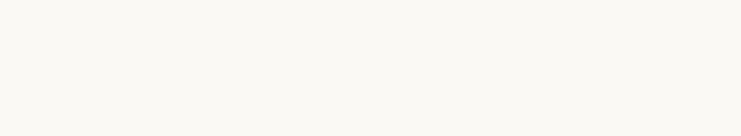
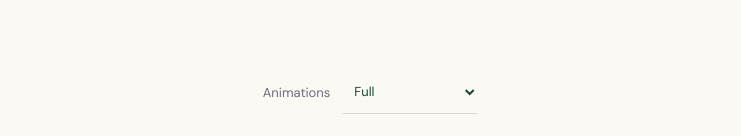
Before and after one commit to Suyuhan1101/innovative-portfolio, a Next.js app: page /projects/hospital-information-system in a window 1280 px wide. Shown: the part 662-798 px from the top of the page, without its empty margins (270-1011 px from the left). Built offline with nearby package versions, Linux system fonts and the light colour scheme.

Commit message:
fix: keep production animation timing consistent with preview

```diff
--- a/app/portfolio.css
+++ b/app/portfolio.css
@@ -60,6 +60,11 @@
 .intro-hint { display: flex; align-items: center; justify-content: center; gap: 12px; margin-top: clamp(1.25rem, 4svh, 2rem); color: var(--green); font-size: var(--text-small); }
 .intro-button:hover .intro-hint { color: var(--accent); }
 .intro-screen:focus-visible .intro-hint { color: var(--accent); text-decoration: underline; }
+.motion-settings { display: flex; align-items: center; gap: 12px; width: fit-content; color: var(--muted); font-size: .8125rem; }
+.motion-settings select { min-height: 44px; max-width: 10rem; padding: 6px 22px 6px 8px; border: 0; border-bottom: 1px solid var(--rule); border-radius: 0; background: var(--paper); color: var(--green); font: inherit; cursor: pointer; }
+.motion-settings select:disabled { cursor: default; }
+.intro-motion-settings { position: fixed; bottom: max(24px, env(safe-area-inset-bottom)); left: 50%; transform: translateX(-50%); z-index: 101; }
+.menu-motion-settings { grid-column: 1 / -1; justify-self: center; }
 .menu-layer { position: fixed; inset: 0; z-index: 60; display: grid; place-items: center; padding: 80px 24px 48px; overflow-y: auto; }
 .menu-cover { position: fixed; inset: 0; background: rgb(250 249 244 / .94); transform: scaleY(0); transform-origin: 50% 0; will-change: transform, opacity; }
 .menu-close { position: fixed; right: clamp(20px, 4.1vw, 74px); top: 20px; z-index: 2; opacity: 0; }
@@ -78,8 +83,7 @@
 .home-morph-surface { position: absolute; inset: 0; border: 1px solid var(--green); background: var(--green); transform-origin: 0 0; will-change: transform, background-color; }
 .home-morph-face { position: absolute; inset: 1px; container-type: inline-size; display: flex; flex-direction: column; justify-content: center; align-items: center; transform-origin: 0 0; will-change: transform, opacity; }
 .home-morph-title { position: absolute; left: 0; top: 0; color: var(--ink); opacity: 0; clip-path: inset(0 100% 0 0); }
-@media (prefers-reduced-motion: reduce) { .tile-fill-face { transition-duration: .1s; } }
-.portfolio[data-motion="full"] .tile-fill-face { transition-duration: .36s; }
+.portfolio[data-motion="reduced"] .tile-fill-face { transition-duration: .1s; }
 .section-page { padding-top: 34px; }
 .section-heading { display: flex; align-items: center; gap: clamp(.75rem, 2vw, 1.875rem); margin-bottom: 40px; }
 .section-tile { width: clamp(3.5rem, 17vw, 5.5rem); height: clamp(3.5rem, 17vw, 5.5rem); flex: 0 0 auto; }
--- a/components/AcademicPage.module.css
+++ b/components/AcademicPage.module.css
@@ -83,7 +83,5 @@
   .hexFace { gap: clamp(4px, 2.1cqw, 9px); }
   .courseDetail { min-height: 300px; padding: 20px 0 0 20px; align-items: flex-start; }
 }
-@media (prefers-reduced-motion: reduce) {
-  .detailContent { animation: none; }
-  .hexCourse, .hexCourse::before { transition: none; }
-}
+:global(.portfolio[data-motion="reduced"]) .detailContent { animation: none; }
+:global(.portfolio[data-motion="reduced"]) .hexCourse, :global(.portfolio[data-motion="reduced"]) .hexCourse::before { transition: none; }
--- a/components/HisGuidelinesGallery.module.css
+++ b/components/HisGuidelinesGallery.module.css
@@ -57,5 +57,4 @@
   .viewerActions > :global(.icon-button) { position: absolute; top: 3px; right: 3px; }
   .viewerFooter { padding-inline: 5px; gap: 4px; }
 }
-@media (prefers-reduced-motion: reduce) { .image { animation: none; } }
 :global(.portfolio[data-motion="reduced"]) .image { animation: none; }
--- a/components/MusicPage.module.css
+++ b/components/MusicPage.module.css
@@ -82,4 +82,4 @@
   .listening :global(.music-player) { max-width: 480px; }
   .concert { padding-top: 25px; }
 }
-@media (prefers-reduced-motion: reduce) { .playButton { transition: none; } }
+:global(.portfolio[data-motion="reduced"]) .playButton { transition: none; }
--- a/components/PortfolioShell.tsx
+++ b/components/PortfolioShell.tsx
@@ -26,10 +26,11 @@ type HomeTitleLayout = { width: number; height: number; fontSize: string; lineHe
 type Flight = { page: PageId; rect: Rect; appearance: "home" | "section" | "menu"; returnToGrid: boolean; homeTitle?: HomeTitleLayout };
 type HomeRevealHooks = { onGridVisible?: () => Promise<void>; onHeroVisible?: () => Promise<void> };
 type MenuState = "closed" | "opening" | "open" | "closing" | "navigating";
-type MotionPreview = "full" | "system" | "reduced";
+type MotionPreference = "full" | "system" | "reduced";
 type Frames = Record<string, number | string | number[] | string[]>;
 const motionPreviewKey = "portfolio:motion-preview";
-const isMotionPreview = (value: string | null): value is MotionPreview => value === "full" || value === "system" || value === "reduced";
+const motionPreferenceKey = "portfolio:motion-preference";
+const isMotionPreference = (value: string | null): value is MotionPreference => value === "full" || value === "system" || value === "reduced";
 const nextFrame = () => new Promise<void>((resolve) => requestAnimationFrame(() => requestAnimationFrame(() => resolve())));
 
 export default function PortfolioShell({ children }: { children: React.ReactNode }) {
@@ -39,8 +40,8 @@ export default function PortfolioShell({ children }: { children: React.ReactNode
   const [musicPanelOpen, setMusicPanelOpen] = useState(false);
   const musicPanelRef = useRef<MusicPanelHandle>(null);
   const prefersReducedMotion = useReducedMotion();
-  const [motionPreview, setMotionPreview] = useState<MotionPreview>(process.env.NODE_ENV === "development" ? "full" : "system");
-  const reduced = motionPreview === "reduced" || (motionPreview === "system" && Boolean(prefersReducedMotion));
+  const [motionPreference, setMotionPreference] = useState<MotionPreference>("full");
+  const reduced = motionPreference === "reduced" || (motionPreference === "system" && Boolean(prefersReducedMotion));
   const [page, setPage] = useState<PageId>(() => pageFromPath(pathname));
   const [viewPath, setViewPath] = useState(pathname);
   const [entered, setEntered] = useState(false);
@@ -85,18 +86,32 @@ export default function PortfolioShell({ children }: { children: React.ReactNode
   const startedAtRef = useRef(0);
   const elapsedRef = useRef(0);
 
-  // Development previews show the designed timing by default. Remember an
-  // explicit QA choice for this tab because internal routes omit the query.
-  // Production never reads this override and follows the system preference.
+  // Preview and production share the designed rhythm. A visitor's explicit
+  // preference survives refreshes; development-only QA overrides stay in this tab.
   useEffect(() => {
-    if (process.env.NODE_ENV !== "development") return;
-    const requested = new URLSearchParams(window.location.search).get("qa-motion");
     let saved: string | null = null;
-    try { saved = window.sessionStorage.getItem(motionPreviewKey); } catch { /* Preview also works with storage disabled. */ }
-    const preference = isMotionPreview(requested) ? requested : isMotionPreview(saved) ? saved : "full";
-    setMotionPreview(preference);
-    try { window.sessionStorage.setItem(motionPreviewKey, preference); } catch { /* Keep the default usable without storage. */ }
+    try { saved = window.localStorage.getItem(motionPreferenceKey); } catch { /* Keep the default usable without storage. */ }
+    let preference: MotionPreference = isMotionPreference(saved) ? saved : "full";
+    if (process.env.NODE_ENV === "development") {
+      const requested = new URLSearchParams(window.location.search).get("qa-motion");
+      let preview: string | null = null;
+      try { preview = window.sessionStorage.getItem(motionPreviewKey); } catch { /* QA also works without storage. */ }
+      if (isMotionPreference(requested)) preference = requested;
+      else if (isMotionPreference(preview)) preference = preview;
+      if (isMotionPreference(requested) || isMotionPreference(preview)) {
+        try { window.sessionStorage.setItem(motionPreviewKey, preference); } catch { /* Keep this choice in memory. */ }
+      }
+    }
+    setMotionPreference(preference);
   }, []);
+
+  const changeMotionPreference = (preference: MotionPreference) => {
+    setMotionPreference(preference);
+    try { window.localStorage.setItem(motionPreferenceKey, preference); } catch { /* The current visit still uses the choice. */ }
+    if (process.env.NODE_ENV === "development") {
+      try { window.sessionStorage.removeItem(motionPreviewKey); } catch { /* Storage is optional. */ }
+    }
+  };
 
   const mark = (next: string) => { traceRef.current.push(next); elapsedRef.current = Math.round(performance.now() - startedAtRef.current); setPhase(next); };
   const startOperation = () => {
@@ -316,14 +331,14 @@ export default function PortfolioShell({ children }: { children: React.ReactNode
       if (musicPanelRef.current?.isOpen()) return;
       if (event.key === "Escape") { event.preventDefault(); void closeMenu(); }
       if (event.key !== "Tab") return;
-      const focusable = Array.from(menuRef.current?.querySelectorAll<HTMLElement>("a[href], button:not(:disabled)") ?? []);
+      const focusable = Array.from(menuRef.current?.querySelectorAll<HTMLElement>("a[href], button:not(:disabled), select:not(:disabled)") ?? []);
       const first = focusable[0]; const last = focusable[focusable.length - 1];
       if (event.shiftKey && document.activeElement === first) { event.preventDefault(); last?.focus(); }
       else if (!event.shiftKey && document.activeElement === last) { event.preventDefault(); first?.focus(); }
     };
     document.addEventListener("keydown", keyboard);
     return () => document.removeEventListener("keydown", keyboard);
-  }, [menu]);
+  }, [menu, reduced]);
 
   async function navigate(destination: PageId, element: HTMLElement, origin: "home" | "header" | "menu" = "home") {
     if (busyRef.current || !enteredRef.current) return;
@@ -587,7 +602,9 @@ export default function PortfolioShell({ children }: { children: React.ReactNode
     else mainRef.current?.querySelector<HTMLElement>("h1")?.focus({ preventScroll: true });
   };
 
-  return <div className="portfolio" data-entered={entered} data-music-active={musicActive} data-phase={phase} data-motion={entered ? (reduced ? "reduced" : "full") : "pending"} data-transition-ms={elapsedRef.current} data-transition-sequence={traceRef.current.join(",")}>
+  const motionSettings = (className: string) => <label className={`motion-settings ${className}`}><span>Animations</span><select aria-label="Animation preference" value={motionPreference} disabled={busy} onChange={(event) => { if (isMotionPreference(event.target.value)) changeMotionPreference(event.target.value); }}><option value="full">Full</option><option value="reduced">Reduced</option><option value="system">Follow system</option></select></label>;
+
+  return <div className="portfolio" data-entered={entered} data-music-active={musicActive} data-phase={phase} data-motion={entered ? (reduced ? "reduced" : "full") : "pending"} data-motion-preference={motionPreference} data-transition-ms={elapsedRef.current} data-transition-sequence={traceRef.current.join(",")}>
     <header className={`site-header ${menuNavigation ? "over-menu" : ""}`} ref={headerRef} inert={!entered || (menuMounted && !menuNavigation)}>
       <div className="brand-group"><button className="brand-button" aria-label="Return to Home" disabled={busy} onClick={(event) => void navigate("home", event.currentTarget, "header")}><span className="brand-text" ref={brandRef} data-header-item>Welcome to My World</span></button><CodeIcon className="brand-code" weight="light" aria-hidden="true" data-header-item /></div>
       <div className="header-actions"><button className="contact-button" data-header-item disabled={busy} onClick={() => setDialog({ type: "contact" })}>Contact</button><button className="menu-trigger icon-button" data-header-item aria-label="Open menu" aria-haspopup="dialog" aria-expanded={menuMounted} aria-controls="site-menu" onClick={() => void openMenu()} disabled={busy} ref={menuButtonRef}><SquaresFourIcon size={29} weight="fill" /></button></div>
@@ -596,9 +613,10 @@ export default function PortfolioShell({ children }: { children: React.ReactNode
       <div key={viewPath}>{page === "home" ? <HomePage slide={slide} selectSlide={setSlide} paused={paused} togglePause={() => setPaused((value) => !value)} navigate={(next, element, origin) => void navigate(next, element, origin)} reduced={reduced} hiddenTile={hideTile && flight?.returnToGrid ? flight.page : null} hiddenTitle={hideTile && homeTitleFlight} /> : <SectionPage caseStudy={caseStudy} onCaseStudy={(entry) => void navigateCase(entry, entry.section)} onCaseStudyBack={() => { if (caseStudy) void navigateCase(null, caseStudy.section); }} page={page} targetRef={targetRef} hideTile={hideTile} onHome={(element) => void navigate("home", element, "header")} onPhoto={(index) => setDialog({ type: "photo", index })} onGalleryPhoto={(index, ids) => setDialog({ type: "gallery", index, ids })} onOutreachPhoto={(index) => setDialog({ type: "outreach", index })} onNavigate={(next, element) => void navigate(next, element)} onGraphic={(element) => { graphicTriggerRef.current = element; setDialog({ type: "graphic" }); }} />}</div>
     </main>
     {musicActive && entered && (page !== "about-me" || busy) && !musicInMenu && !dialog && <div className="music-floating"><MusicTransport onStop={restoreTransportFocus} onExpand={expandMusic} disabled={busy} /></div>}
-    {menuMounted && <div ref={menuRef} className={`menu-layer ${musicActive ? "has-music" : ""}`} id="site-menu" role="dialog" aria-modal="true" aria-label="Site menu"><div className="menu-cover" ref={coverRef} /><button ref={closeRef} className="menu-close icon-button" aria-label="Close menu" disabled={busy} onClick={() => void closeMenu()}><XIcon size={36} weight="light" /></button><div className="menu-grid" ref={menuGridRef}>{menuPages.map((id) => <a href={pageHref(id)} className={`tile ${id === page ? "active" : ""}`} aria-current={id === page ? "page" : undefined} key={id} data-page={id} tabIndex={menu === "open" ? 0 : -1} onClick={(event) => { if (event.metaKey || event.ctrlKey || event.shiftKey) return; event.preventDefault(); void navigate(id, event.currentTarget, "menu"); }}><TileFace page={id} interactive /></a>)}</div>{musicActive && musicInMenu && <div className="music-overlay"><MusicTransport onStop={restoreTransportFocus} onExpand={expandMusic} disabled={busy} /></div>}</div>}
+    {menuMounted && <div ref={menuRef} className={`menu-layer ${musicActive ? "has-music" : ""}`} id="site-menu" role="dialog" aria-modal="true" aria-label="Site menu"><div className="menu-cover" ref={coverRef} /><button ref={closeRef} className="menu-close icon-button" aria-label="Close menu" disabled={busy} onClick={() => void closeMenu()}><XIcon size={36} weight="light" /></button><div className="menu-grid" ref={menuGridRef}>{menuPages.map((id) => <a href={pageHref(id)} className={`tile ${id === page ? "active" : ""}`} aria-current={id === page ? "page" : undefined} key={id} data-page={id} tabIndex={menu === "open" ? 0 : -1} onClick={(event) => { if (event.metaKey || event.ctrlKey || event.shiftKey) return; event.preventDefault(); void navigate(id, event.currentTarget, "menu"); }}><TileFace page={id} interactive /></a>)}{motionSettings("menu-motion-settings")}</div>{musicActive && musicInMenu && <div className="music-overlay"><MusicTransport onStop={restoreTransportFocus} onExpand={expandMusic} disabled={busy} /></div>}</div>}
     {flight && <div ref={flightRef} className={`tile active floating-tile from-${flight.appearance} ${homeTitleFlight ? "home-morph" : ""}`} style={{ left: flight.rect.left, top: flight.rect.top, width: flight.rect.width, height: flight.rect.height }} aria-hidden="true">{homeTitleFlight ? <><div className="home-morph-surface" ref={homeSurfaceRef} /><div className="home-morph-face" ref={homeFaceRef}><TileFace page="home" /></div>{flight.homeTitle && <div className="home-morph-title" ref={homeTitleRef} style={{ width: flight.homeTitle.width, height: flight.homeTitle.height }}><HomeHeading style={{ fontSize: flight.homeTitle.fontSize, lineHeight: flight.homeTitle.lineHeight, letterSpacing: flight.homeTitle.letterSpacing }} /></div>}</> : <TileFace page={flight.page} />}</div>}
     {introVisible && <button className="intro-screen" ref={introRef} onClick={() => void enterWorld()} disabled={busy} aria-label="Enter Yuhan Su's world"><span className="intro-button"><span className="intro-title" ref={introTextRef}>Welcome to My World</span><span className="intro-hint">Click to enter <ArrowRightIcon size={22} weight="light" /></span></span></button>}
+    {introVisible && motionSettings("intro-motion-settings")}
     <dialog ref={dialogRef} className={`media-dialog ${dialog?.type === "contact" ? "contact-dialog" : ""} ${musicActive ? "has-music" : ""}`} aria-label={dialog?.type === "contact" ? "Contact Yuhan Su" : dialog?.type === "graphic" ? "Five elements diagram" : "Photograph viewer"} onClose={() => setDialog(null)} onCancel={() => setDialog(null)} onKeyDown={(event) => { if ((dialog?.type === "photo" || dialog?.type === "gallery" || dialog?.type === "outreach") && (event.key === "ArrowLeft" || event.key === "ArrowRight")) { event.preventDefault(); movePhotograph(event.key === "ArrowLeft" ? -1 : 1); } }}>
       <button className="dialog-close icon-button" aria-label="Close dialog" onClick={() => setDialog(null)}><XIcon size={29} weight="light" /></button>
       {dialog?.type === "contact" && <div className="contact-content"><h2>Let's connect.</h2><p>Say hello — I'd love to hear from you.</p><a className="text-link contact-email" href={`mailto:${aboutMe.email}`}>{aboutMe.email}<ArrowUpRightIcon size={20} /></a><a className="text-link" href="https://github.com/Suyuhan1101" target="_blank" rel="noreferrer">View GitHub <ArrowUpRightIcon size={22} /></a></div>}
--- a/components/SkillsPage.module.css
+++ b/components/SkillsPage.module.css
@@ -110,7 +110,5 @@
   .toolGroup, .toolGroup:nth-child(even) { padding-inline: 0; border-left: 0; }
   .toolGroup[data-wide="true"] .toolButtons { grid-template-columns: repeat(2, minmax(0, 1fr)); }
 }
-@media (prefers-reduced-motion: reduce) {
-  .detailContent { animation: none; }
-  .mark img, .mark svg, .toolName::after, .exampleLink > svg:last-child, .moreTools summary svg { transition: none; }
-}
+:global(.portfolio[data-motion="reduced"]) .detailContent { animation: none; }
+:global(.portfolio[data-motion="reduced"]) .mark img, :global(.portfolio[data-motion="reduced"]) .mark svg, :global(.portfolio[data-motion="reduced"]) .toolName::after, :global(.portfolio[data-motion="reduced"]) .exampleLink > svg:last-child, :global(.portfolio[data-motion="reduced"]) .moreTools summary svg { transition: none; }
```
Also changed, not shown: components/GalleryPage.module.css (+3 -5 lines), 2 other files (tests, documents, lock files or other folders).
